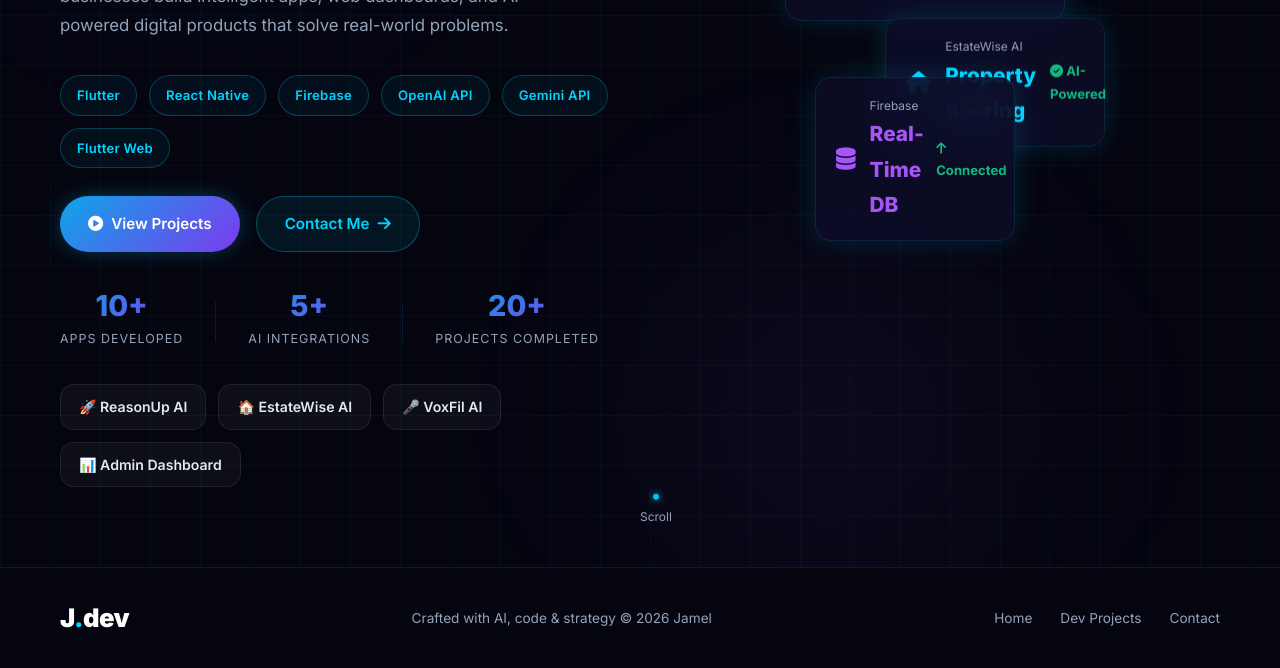
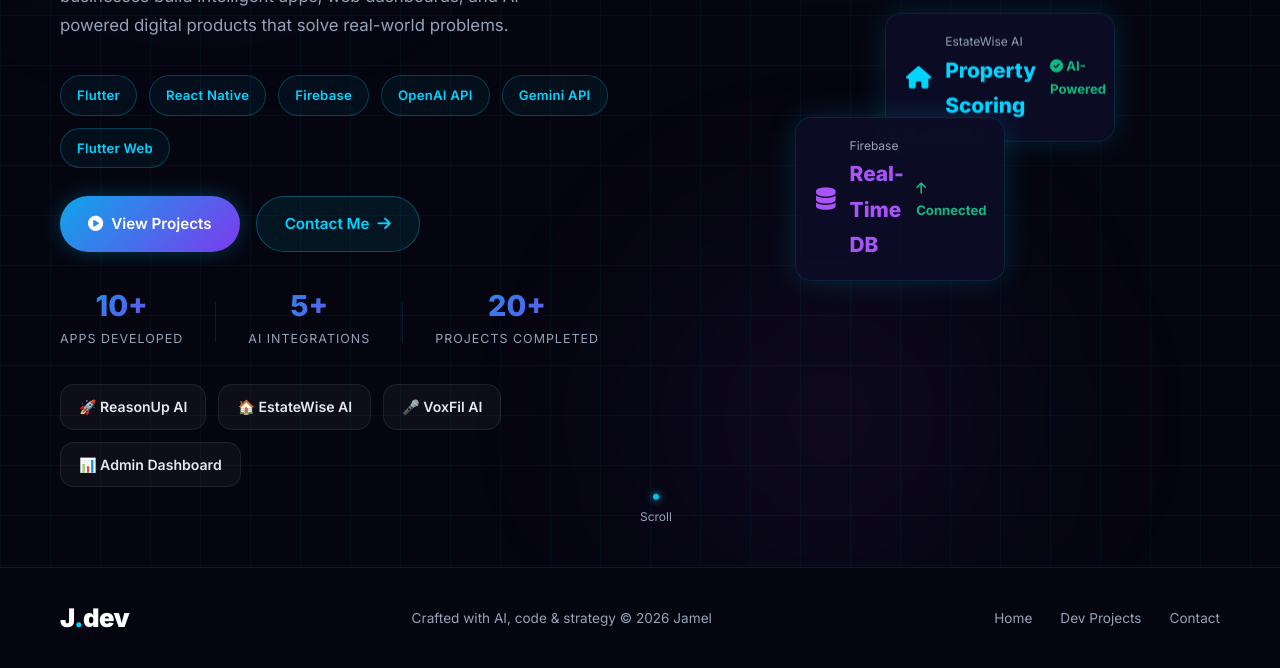
Before and after one commit to melLsCode/jamel-portfolio, a plain HTML site: page index.html in a window 1280 px wide. Shown: the part 485-1153 px from the top of the page. Drawn offline with Linux system fonts and the light colour scheme.

Commit message:
Fix floating cards overlap - increase spacing between cards

```diff
--- a/style.css
+++ b/style.css
@@ -407,8 +407,8 @@
 
 .hero-card-stack {
   position: relative;
-  width: 320px;
-  height: 340px;
+  width: 340px;
+  height: 420px;
 }
 
 .floating-card {
@@ -428,8 +428,8 @@
 .card-icon { font-size: 1.4rem; color: var(--cyan); }
 
 .card-analytics { top: 0; left: 0; width: 280px; animation-delay: 0s; }
-.card-subs      { top: 120px; right: 0; width: 220px; animation-delay: 0.8s; }
-.card-ctr       { bottom: 0; left: 30px; width: 200px; animation-delay: 1.6s; }
+.card-subs      { top: 155px; right: 0; width: 230px; animation-delay: 0.8s; }
+.card-ctr       { bottom: 0; left: 20px; width: 210px; animation-delay: 1.6s; }
 
 .card-label { display: block; font-size: 0.75rem; color: var(--text-muted); }
 .card-value { font-size: 1.3rem; font-weight: 800; color: var(--cyan); }
```
